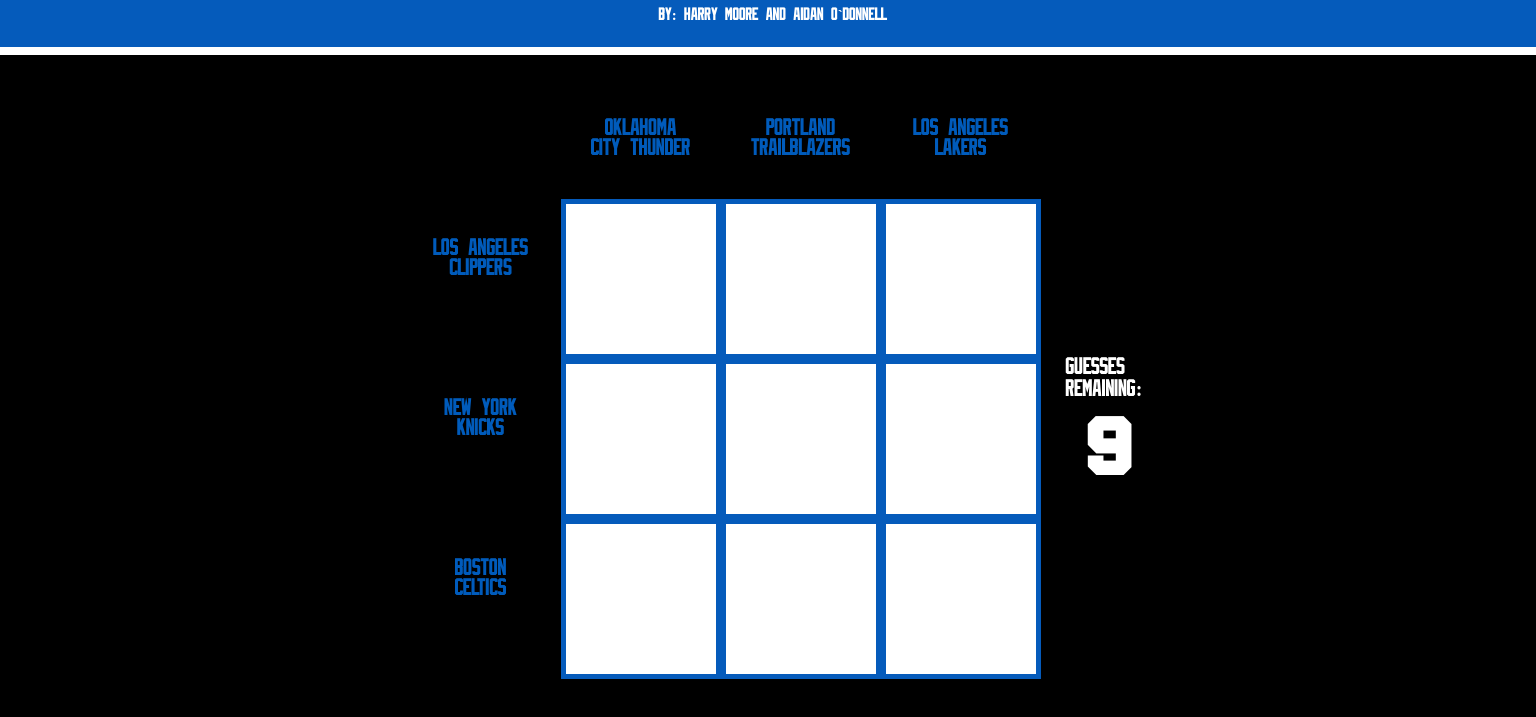
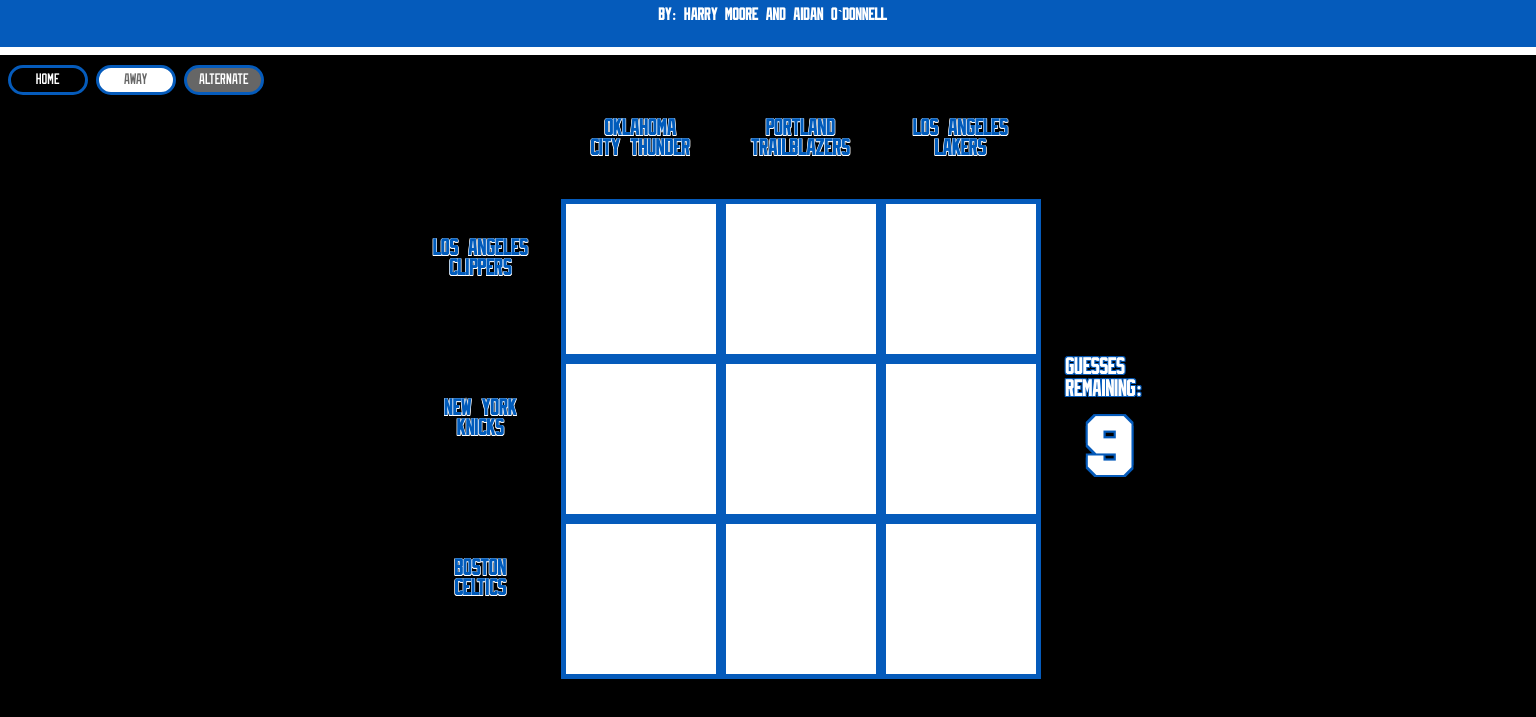
Before and after one commit to UBH-Fall2023/ubh-fall2023-aidanodonnell9, a plain HTML site: page index.html in a window 1536 px wide. Shown: the part 61-778 px from the top of the page. Drawn offline with Linux system fonts and the light colour scheme.

Commit message:
Added dark, light and alternate mode

```diff
--- a/index.html
+++ b/index.html
@@ -53,6 +53,36 @@
         </div>
 
     </div>
+    <!-- <style>
+        .alternate {
+            background-color: #666666;
+        }
+
+        .home {
+            background-color: #000;
+        }
+
+        .away {
+            background-color: #fff;
+        }
+    </style> -->
+    <script>
+        function home() {
+            document.body.style.backgroundColor = "#000000";
+        }
+        function away() {
+            document.body.style.backgroundColor = "#ffffff";
+
+        }
+        function alternate() {
+            document.body.style.backgroundColor = "#666666";
+
+        }
+
+    </script>
+    <button class='sty' onclick="home()">Home</button>
+    <button class='sty1' onclick="away()">Away</button>
+    <button class='sty2' onclick="alternate()">Alternate</button>
 </body>
 
 </html>
--- a/styles.css
+++ b/styles.css
@@ -99,6 +99,7 @@
         text-align: center;
         height: 15vh;
         font-weight: 700;
+        text-shadow: -1px -1px 0 #000, 1px -1px 0 #000, -1px 1px 0 #000, 1px 1px 0 #000;
 
         color: #fff;
 
@@ -118,6 +119,7 @@
         text-align: left;
         height: 15vh;
         font-weight: 700;
+        text-shadow: -1px -1px 0 #000, 1px -1px 0 #000, -1px 1px 0 #000, 1px 1px 0 #000;
 
         color: #fff;
 
@@ -219,6 +221,7 @@
         width: 20vh;
         height: 15vh;
         font-weight: 700;
+        text-shadow: -0.5px -0.5px 0 #fff, 0.5px -0.5px 0 #fff, -.5px .5px 0 #fff, 0.5px 0.5px 0 #fff;
 
         color: #005bbb;
 
@@ -240,6 +243,7 @@
         text-align: center;
         height: 15vh;
         font-weight: 700;
+        text-shadow: -2px -2px 0 #055bbb, 2px -2px 0 #055bbb, -2px 2px 0 #055bbb, 2px 2px 0 #055bbb;
 
         color: #fff;
 
@@ -259,7 +263,8 @@
         text-align: left;
         height: 15vh;
         font-weight: 700;
-
+        text-shadow: -1px -1px 0 #055bbb, 1px -1px 0 #055bbb, -1px 1px 0 #055bbb, 1px 1px 0 #055bbb;
+        /* -webkit-text-stroke: 0.1px black; */
         color: #fff;
 
         font-size: 20px;
@@ -284,4 +289,49 @@
         width: 120px;
         height: 120px;
     }
+
+    button.sty {
+        font-family: NBA;
+        border-radius: 25px;
+        background: #000;
+        border: 3px solid #055bbb;
+        color: #fff;
+        padding: 2px;
+        width: 80px;
+        height: 30px;
+    }
+
+    button.sty1 {
+        font-family: NBA;
+        border-radius: 25px;
+        background: #fff;
+        border: 3px solid #055bbb;
+        color: #666666;
+        padding: 2px;
+        width: 80px;
+        height: 30px;
+    }
+
+    button.sty2 {
+        font-family: NBA;
+        border-radius: 25px;
+        background: #666666;
+        border: 3px solid #055bbb;
+        color: #fff;
+        padding: 2px;
+        width: 80px;
+        height: 30px;
+    }
+
+    button.sty:hover {
+        scale: 1.1;
+    }
+
+    button.sty1:hover {
+        scale: 1.1;
+    }
+
+    button.sty2:hover {
+        scale: 1.1;
+    }
 }
```
